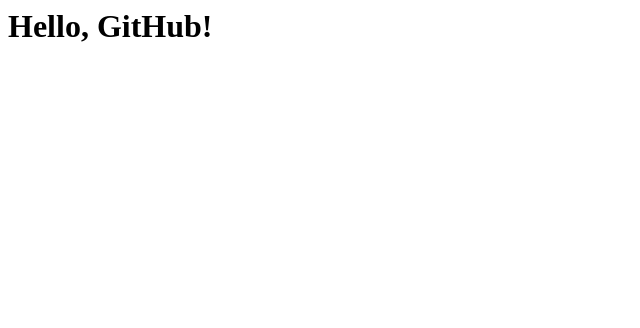
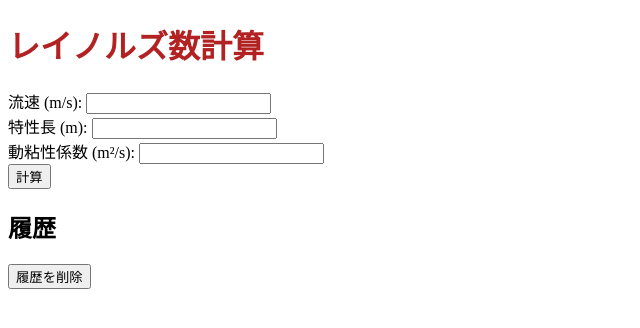
Before and after one commit to tainakata1naka/tainakata1naka.github.io, a plain HTML site: page index.html in a window 1280 px wide. Shown: the whole page, without its empty margins (0-640 px from the left). Drawn offline with Linux system fonts and the light colour scheme.

Commit message:
Update index.html

```diff
--- a/index.html
+++ b/index.html
@@ -1 +1,28 @@
-<h1>Hello, GitHub!</h1>
+<!DOCTYPE html>
+<html lang="ja">
+<head>
+  <meta charset="UTF-8">
+  <meta name="viewport" content="width=device-width, initial-scale=1.0">
+  <title>レイノルズ数計算</title>
+  <link rel="stylesheet" href="style.css">
+</head>
+<body>
+  <h1>レイノルズ数計算</h1>
+  <form id="reynoldsForm">
+    <label for="velocity">流速 (m/s):</label>
+    <input type="number" id="velocity" required><br>
+    <label for="dimension">特性長 (m):</label>
+    <input type="number" id="dimension" required><br>
+    <label for="kinematicViscosity">動粘性係数 (m²/s):</label>
+    <input type="number" id="kinematicViscosity" step="0.000001" required><br>
+    <button type="submit">計算</button>
+  </form>
+  <div id="result"></div>
+
+  <h2>履歴</h2>
+  <div id="history"></div>
+  <button id="clearHistory">履歴を削除</button>
+
+  <script src="script.js"></script>
+</body>
+</html>
```
